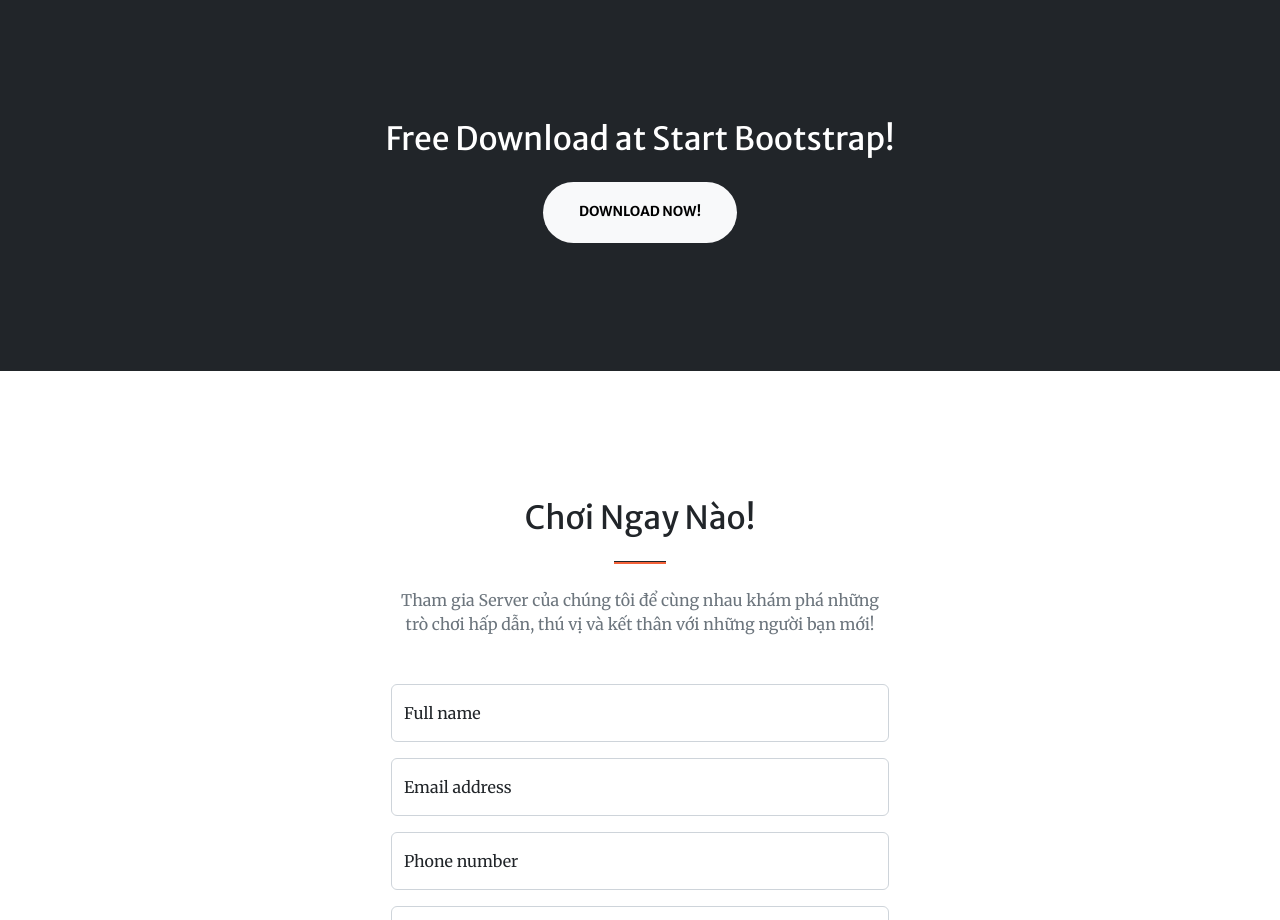
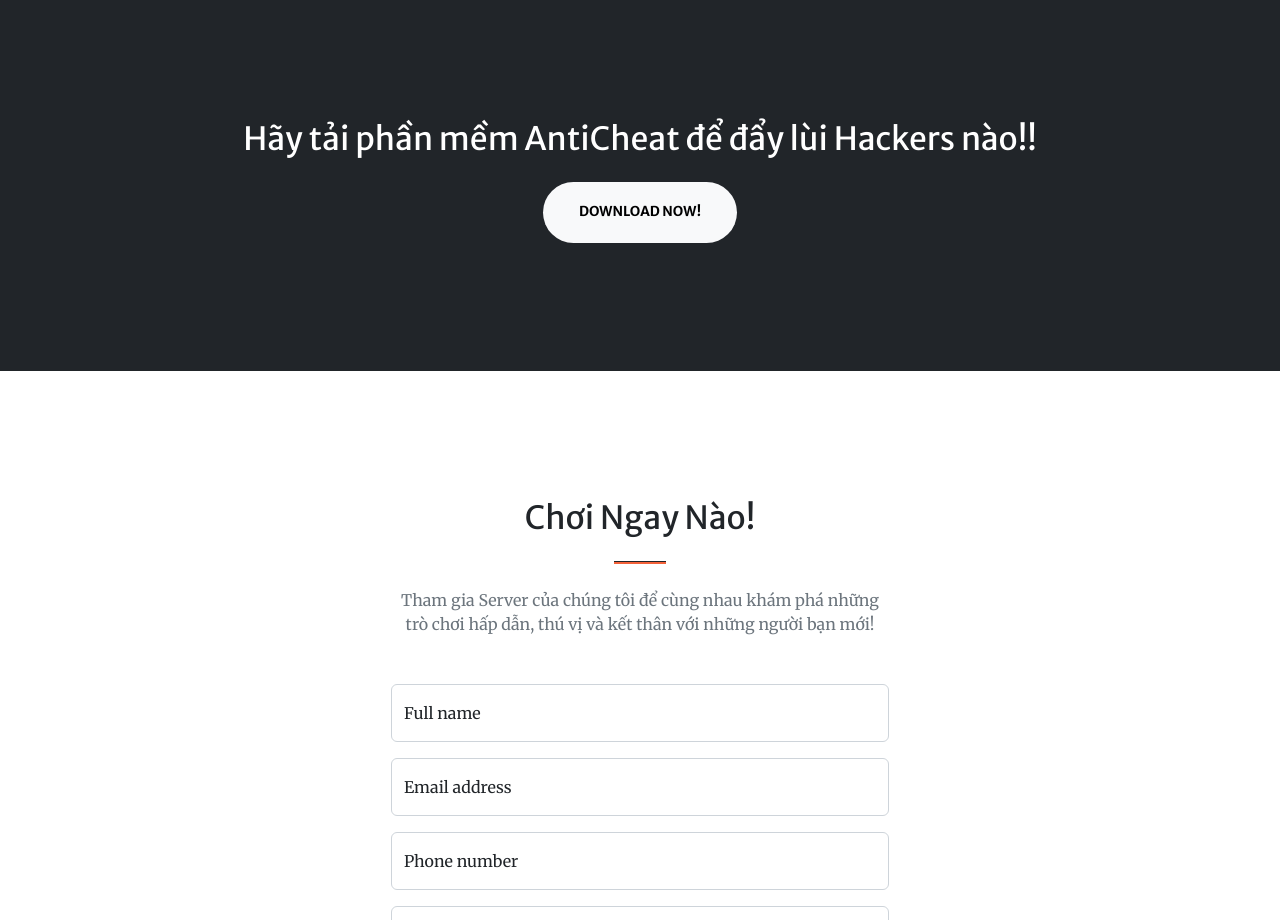
Before and after one commit to nahhididwin/vnbwp, a plain HTML site: page index.html in a window 1280 px wide. Shown: the part 2340-3260 px from the top of the page. Drawn offline with nearby package versions, Linux system fonts and the light colour scheme; some packages are replaced by stand-ins of ours; a script that the page names is missing.

Commit message:
Update index.html

```diff
--- a/index.html
+++ b/index.html
@@ -163,7 +163,7 @@
         <!-- Call to action-->
         <section class="page-section bg-dark text-white">
             <div class="container px-4 px-lg-5 text-center">
-                <h2 class="mb-4">Free Download at Start Bootstrap!</h2>
+                <h2 class="mb-4">Hãy tải phần mềm AntiCheat để đẩy lùi Hackers nào!!</h2>
                 <a class="btn btn-light btn-xl" href="https://startbootstrap.com/theme/creative/">Download Now!</a>
             </div>
         </section>
```
